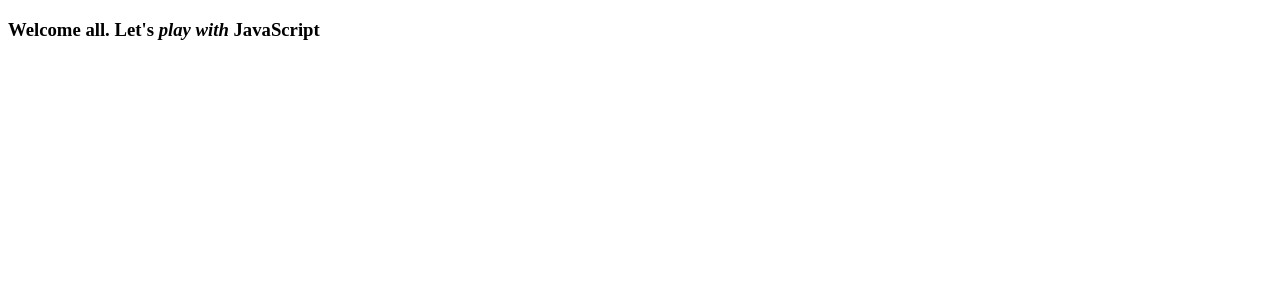
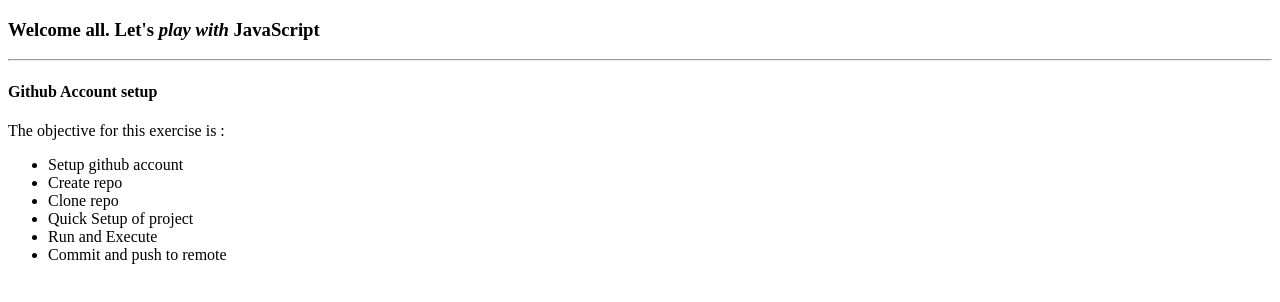
Before and after one commit to devravitiwari/js-session, a plain HTML site: page src/app/index.html in a window 1280 px wide. Drawn offline with Linux system fonts and the light colour scheme.

Commit message:
Notes for repo setup

```diff
--- a/src/app/index.html
+++ b/src/app/index.html
@@ -7,7 +7,20 @@
 <body>
 
     <h3>Welcome all. Let's <em>play with</em> JavaScript</h3>
+    <hr>
 
+    <h4>Github Account setup</h4>
+    <p>
+        The objective for this exercise is :
+        <ul>
+            <li>Setup github account</li>
+            <li>Create repo</li>
+            <li>Clone repo</li>
+            <li>Quick Setup of project</li>
+            <li>Run and Execute</li>
+            <li>Commit and push to remote</li>
+        </ul>
+    </p>
 
     <script src="app.js"></script>
 
```
